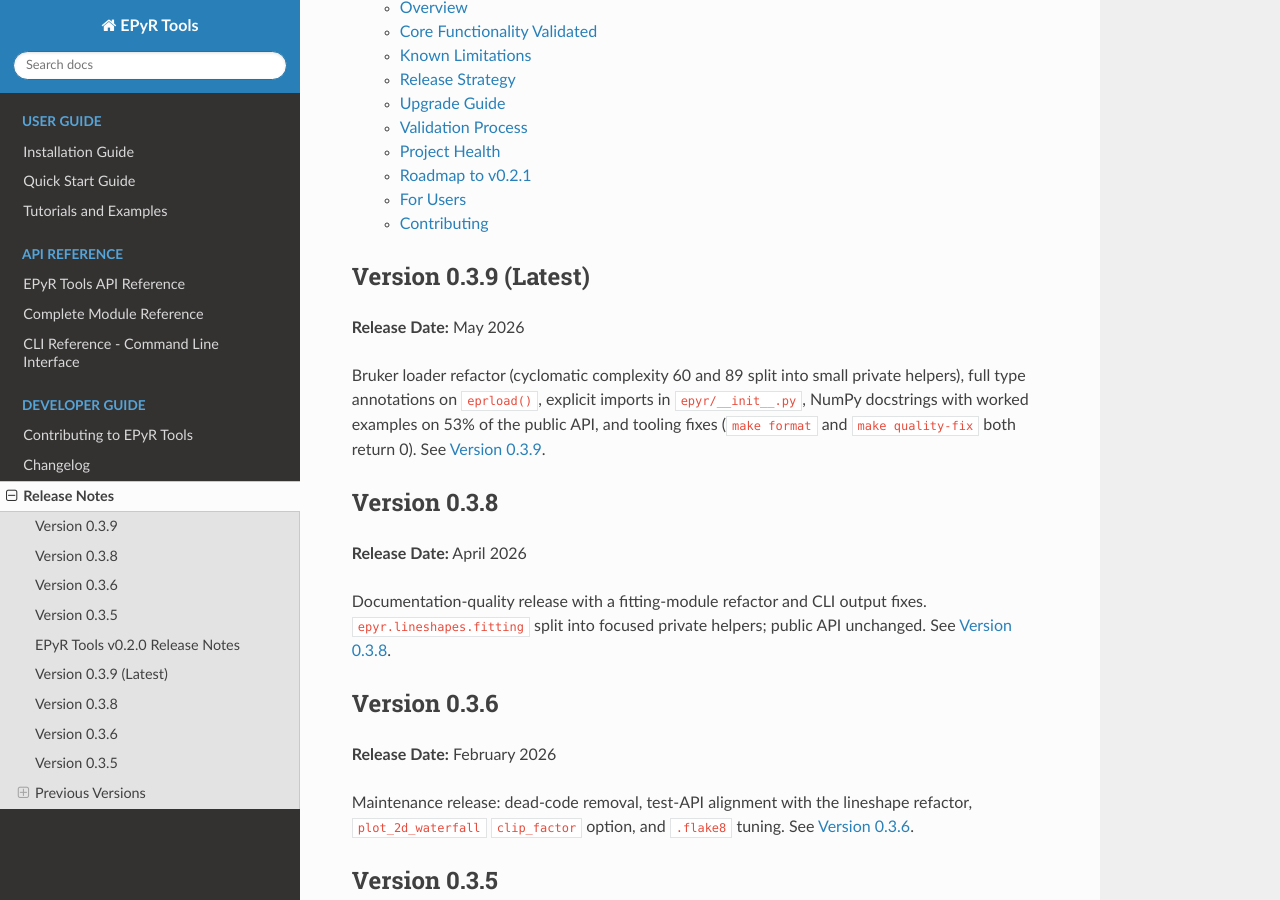
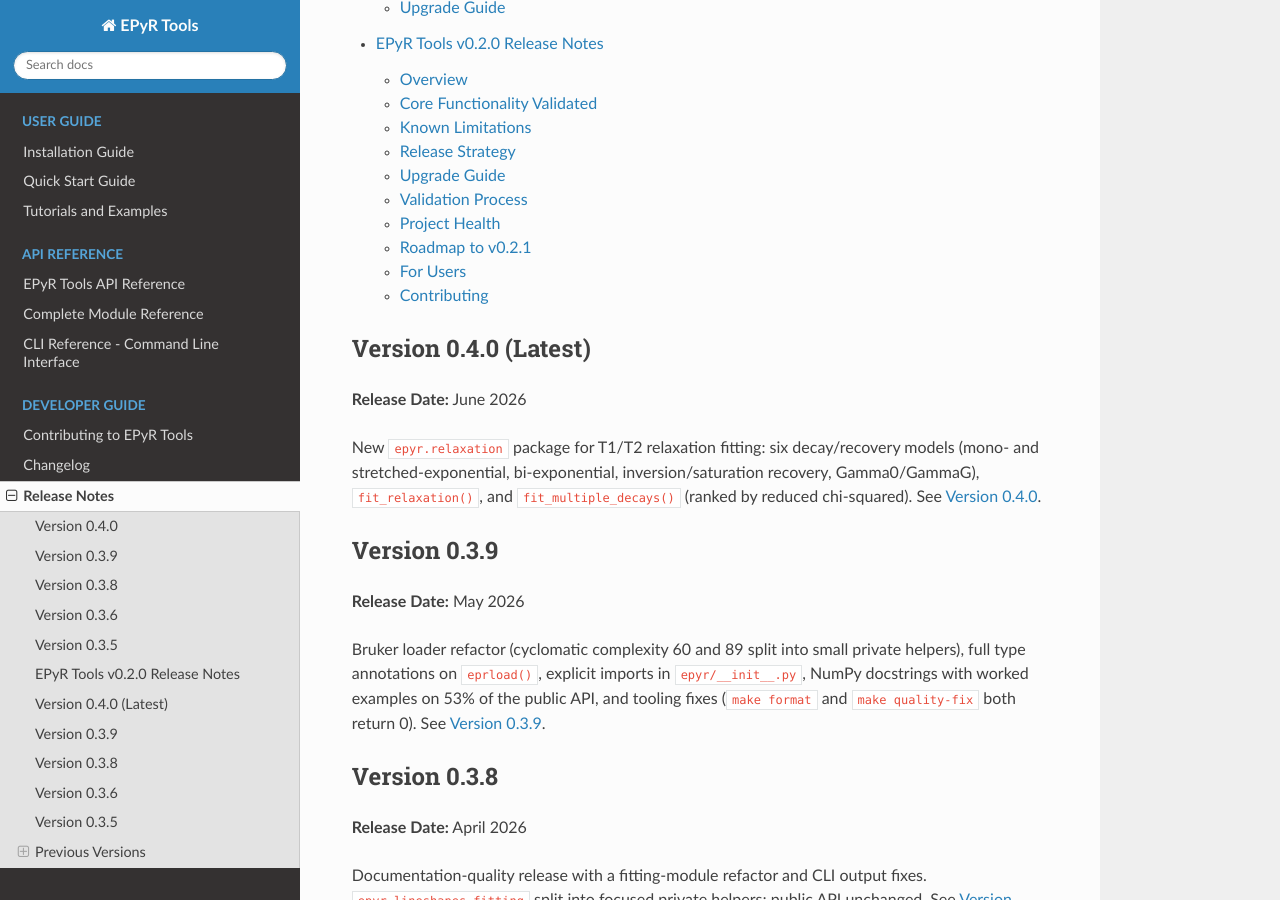
Before and after one commit to BertainaS/epyrtools, a Sphinx documentation site: the page built from docs/release_notes.rst, in a window 1280 px wide and 900 px high, scrolled down 776 px. Built offline with Sphinx 7.4.7 and the Read the Docs theme 3.1.0, drawn with Linux system fonts in a browser that asks for light colours; pages that are not in the unit, such as notebooks, are missing from menus; some of the changed text lies outside the part shown.

Commit message:
Document epyr.relaxation and bump version to 0.4.0

```diff
--- a/docs/api/epyr.rst
+++ b/docs/api/epyr.rst
@@ -13,6 +13,7 @@ Main Modules
    epyr.baseline
    epyr.fair
    epyr.lineshapes
+   epyr.relaxation
    epyr.plot
    epyr.signalprocessing
    epyr.physics
@@ -29,6 +30,7 @@ Complete Module Index
    epyr.baseline
    epyr.fair
    epyr.lineshapes
+   epyr.relaxation
    epyr.eprplot
    epyr.signalprocessing
    epyr.physics
--- a/docs/release_notes.rst
+++ b/docs/release_notes.rst
@@ -5,14 +5,26 @@ Release Notes
    :maxdepth: 2
    :caption: Version History:
 
+   release_notes/v0.4.0
    release_notes/v0.3.9
    release_notes/v0.3.8
    release_notes/v0.3.6
    release_notes/v0.3.5
    release_notes/v0.2.0
 
-Version 0.3.9 (Latest)
-----------------------
+Version 0.4.0 (Latest)
+-----------------------
+
+**Release Date:** June 2026
+
+New ``epyr.relaxation`` package for T1/T2 relaxation fitting: six
+decay/recovery models (mono- and stretched-exponential, bi-exponential,
+inversion/saturation recovery, Gamma0/GammaG), ``fit_relaxation()``, and
+``fit_multiple_decays()`` (ranked by reduced chi-squared). See
+:doc:`release_notes/v0.4.0`.
+
+Version 0.3.9
+--------------
 
 **Release Date:** May 2026
 
--- a/epyr/__init__.py
+++ b/epyr/__init__.py
@@ -123,7 +123,7 @@ from .physics import (
 from .plugins import plugin_manager
 from .sub.utils import BrukerListFiles
 
-__version__ = "0.3.9"
+__version__ = "0.4.0"
 
 logger = get_logger(__name__)
 logger.debug("Package 'epyr' v%s initialized.", __version__)
--- a/pyproject.toml
+++ b/pyproject.toml
@@ -4,7 +4,7 @@ build-backend = "setuptools.build_meta"
 
 [project]
 name = "epyr-tools"
-version = "0.3.9"
+version = "0.4.0"
 description = "Electron Paramagnetic Resonance (EPR) Tools in Python"
 readme = "README.md"
 license = {text = "MIT"}
```
Also changed, not shown: docs/api/epyr.relaxation.rst (added, +16 -0 lines), docs/release_notes/v0.4.0.rst (added, +31 -0 lines).
